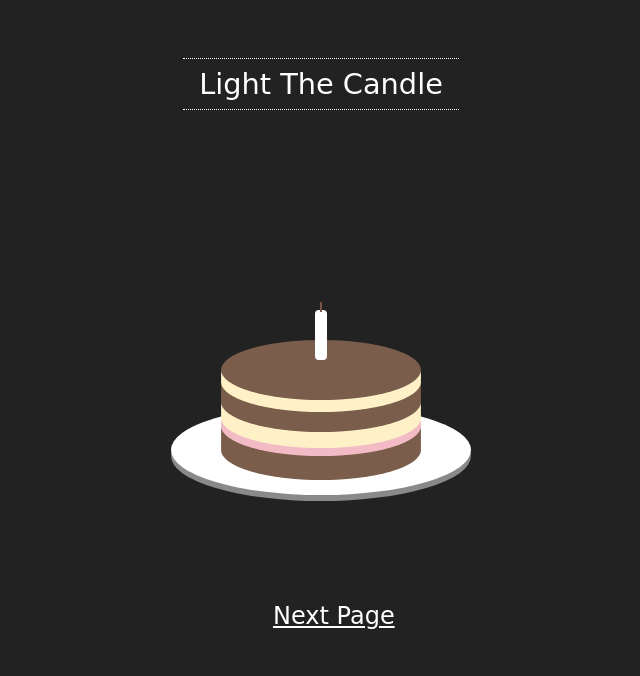
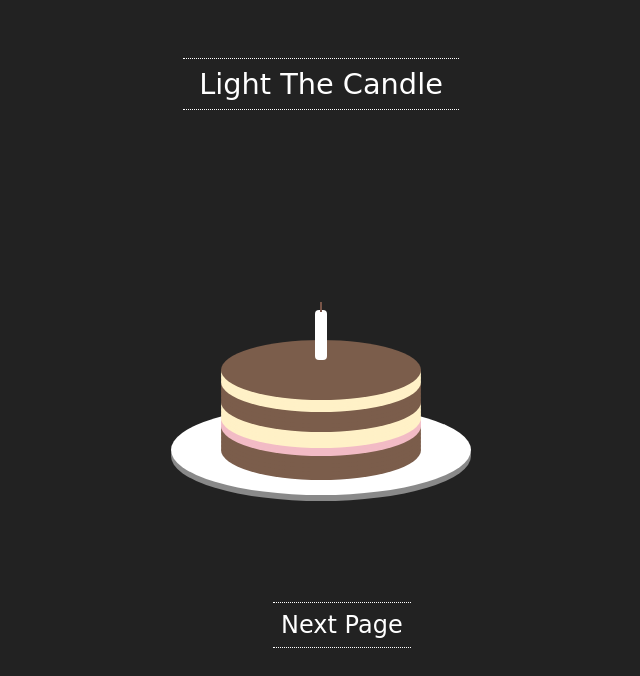
Before and after one commit to shreejal27/happy_Birthday, a plain HTML site: page index.html in a window 1280 px wide. Shown: the whole page, without its empty margins (319-959 px from the left). Drawn offline with Linux system fonts and the light colour scheme; a web font is replaced by a local one.

Commit message:
customized css

```diff
--- a/card.css
+++ b/card.css
@@ -115,5 +115,15 @@ background-position: center;
     margin-left: -3.5rem;
     color: white;
     font-size: 1.5rem;
-    /* border: 1px solid white; */
+	text-decoration: none;
+	border-top: 1px dotted white;
+    border-bottom: 1px dotted white;
+    padding: 0.5rem;
 }
+
+
+.link:hover{
+    color: gold;
+    border-top: 1px dotted gold;
+    border-bottom: 1px dotted gold;
+}
--- a/index.css
+++ b/index.css
@@ -186,5 +186,14 @@ button:hover{
     margin-left: -3rem;
     color: white;
     font-size: 1.5rem;
-    /* border: 1px solid white; */
+    text-decoration: none;
+    border-top: 1px dotted white;
+    border-bottom: 1px dotted white;
+    padding: 0.5rem;
 }
+
+.link:hover{
+    color: gold;
+    border-top: 1px dotted gold;
+    border-bottom: 1px dotted gold;
+}
```
